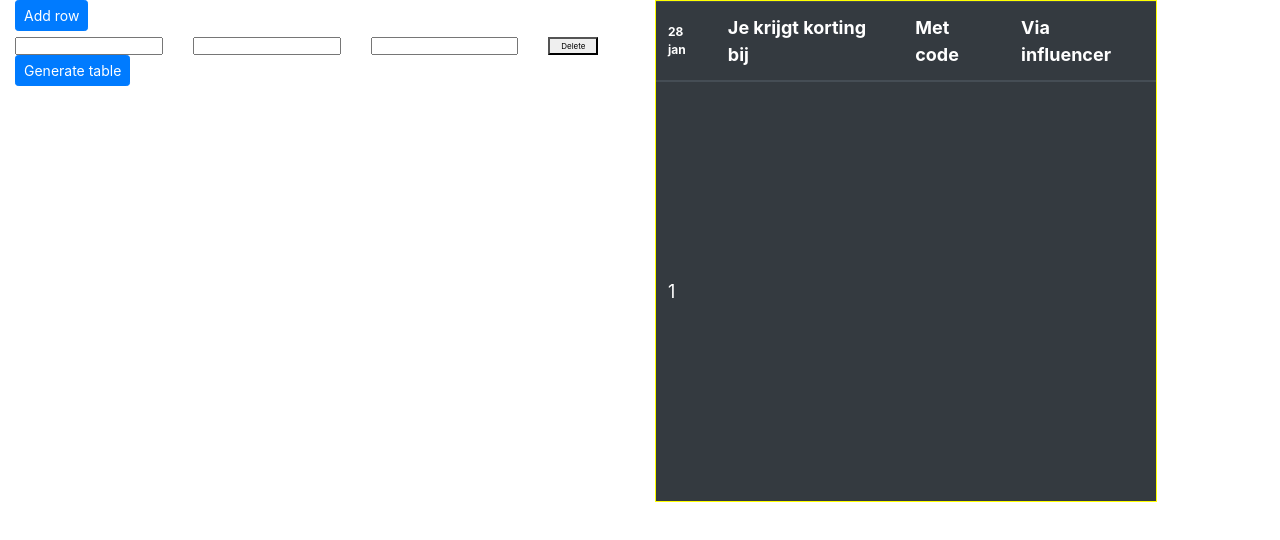
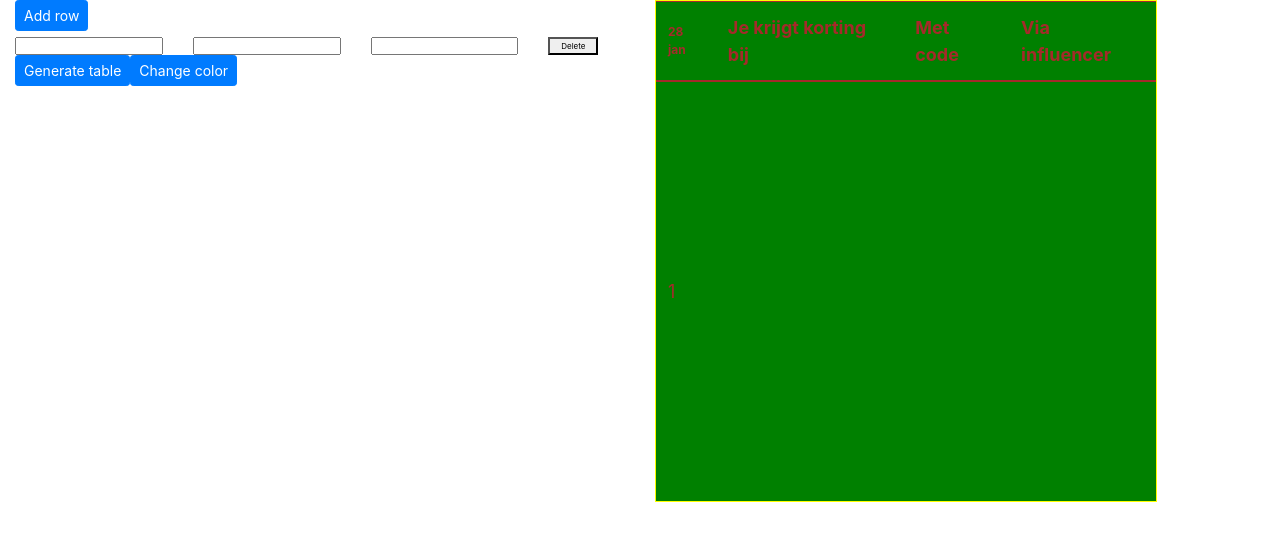
Before and after one commit to coconutsRhealthy/korting, an Angular app: page / in a window 1280 px wide. Shown: the top 540 px of the page. Built offline with nearby package versions, Linux system fonts and the light colour scheme.

Commit message:
Change color of table logic

```diff
--- a/src/app/influ-table/influ-table.component.css
+++ b/src/app/influ-table/influ-table.component.css
@@ -12,6 +12,7 @@ table {
 }
 table tr {
   counter-increment: row-num;
+  border: yellow !important;
 }
 table tr td:first-child::before {
   content: counter(row-num);
--- a/src/app/influ-table/influ-table.component.html
+++ b/src/app/influ-table/influ-table.component.html
@@ -39,20 +39,23 @@
         </form>
 
         <button type="button" (click)="calculateTableStyle()" class="btn btn-primary btn-sm">Generate table</button>
+        <button type="button" (click)="changeTableBackgroundColour()" class="btn btn-primary btn-sm">Change color</button>
       </div>
       <div class="col-6">
         <div class="table-outline">
           <table id="insta-table" class="table table-dark" [ngStyle]="{
             'height.px' : tableHeight,
             'width.px' : tableWidth,
-            'font-size.px' : tableFontSize
+            'font-size.px' : tableFontSize,
+            'color' : tableLineAndFontColor,
+            'background-color' : tableBackgroundColor
             }">
             <thead>
               <tr>
-                <th class="smaller" scope="col">28 jan</th>
-                <th (click)="sortTable(1)" scope="col">Je krijgt korting bij</th>
-                <th (click)="sortTable(2)" scope="col">Met code</th>
-                <th (click)="sortTable(3)" scope="col">Via influencer</th>
+                <th [ngStyle]="{'border-color' : tableLineAndFontColor }" class="smaller" scope="col">28 jan</th>
+                <th [ngStyle]="{'border-color' : tableLineAndFontColor }" (click)="sortTable(1)" scope="col">Je krijgt korting bij</th>
+                <th [ngStyle]="{'border-color' : tableLineAndFontColor }" (click)="sortTable(2)" scope="col">Met code</th>
+                <th [ngStyle]="{'border-color' : tableLineAndFontColor }" (click)="sortTable(3)" scope="col">Via influencer</th>
               </tr>
             </thead>
             <tbody>
@@ -61,10 +64,10 @@
                 'line-height.px' : tableRowLineHeight,
                 'min-height.px' : tableRowMinHeight
                 }">
-                <td></td>
-                <td>{{getDiscountCompany(i)}}</td>
-                <td>{{getDiscountCode(i)}}</td>
-                <td>{{getInfluencer(i)}}</td>
+                <td [ngStyle]="{'border-color' : tableLineAndFontColor }"></td>
+                <td [ngStyle]="{'border-color' : tableLineAndFontColor }">{{getDiscountCompany(i)}}</td>
+                <td [ngStyle]="{'border-color' : tableLineAndFontColor }">{{getDiscountCode(i)}}</td>
+                <td [ngStyle]="{'border-color' : tableLineAndFontColor }">{{getInfluencer(i)}}</td>
               </tr>
             </tbody>
           </table>
--- a/src/app/influ-table/influ-table.component.ts
+++ b/src/app/influ-table/influ-table.component.ts
@@ -16,6 +16,8 @@ export class InfluTableComponent {
   tableRowHeight = 30;
   tableRowLineHeight = 30;
   tableRowMinHeight = 30;
+  tableLineAndFontColor = "brown";
+  tableBackgroundColor = "green";
 
   profileForm = this.fb.group({
     discount_companies: this.fb.array([
@@ -153,4 +155,38 @@ export class InfluTableComponent {
       }
     }
   }
+
+  changeTableBackgroundColour() {
+    this.tableBackgroundColor = '#'+(Math.random() * 0xFFFFFF << 0).toString(16).padStart(6, '0');
+    this.tableLineAndFontColor = this.invertColor(this.tableBackgroundColor);
+  }
+
+  getRandomHexColour() {
+    return '#'+(Math.random() * 0xFFFFFF << 0).toString(16).padStart(6, '0');
+  }
+
+  invertColor(hex) {
+      if (hex.indexOf('#') === 0) {
+          hex = hex.slice(1);
+      }
+
+      if (hex.length === 3) {
+          hex = hex[0] + hex[0] + hex[1] + hex[1] + hex[2] + hex[2];
+      }
+      if (hex.length !== 6) {
+          throw new Error('Invalid HEX color.');
+      }
+
+      var r = (255 - parseInt(hex.slice(0, 2), 16)).toString(16),
+          g = (255 - parseInt(hex.slice(2, 4), 16)).toString(16),
+          b = (255 - parseInt(hex.slice(4, 6), 16)).toString(16);
+
+      return '#' + this.padZero(r) + this.padZero(g) + this.padZero(b);
+  }
+
+  padZero(str) {
+      var len = 2;
+      var zeros = new Array(len).join('0');
+      return (zeros + str).slice(-len);
+  }
 }
```
